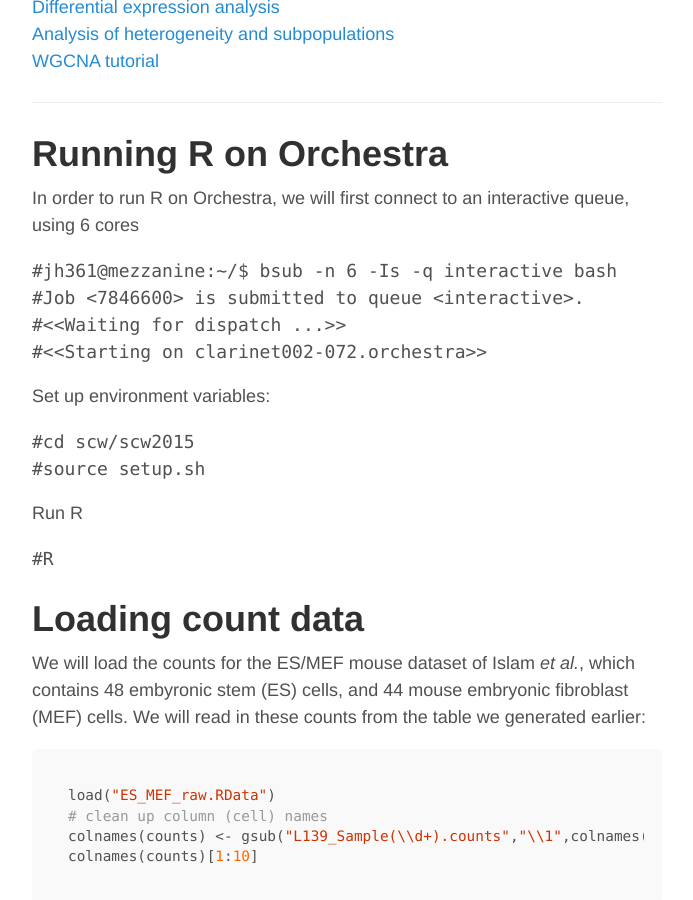
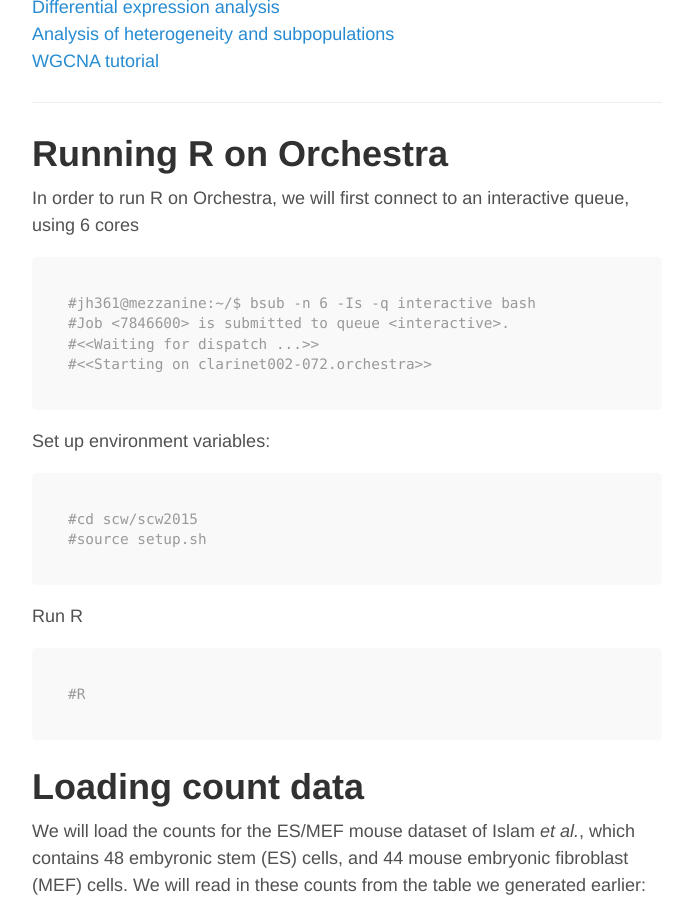
Before and after one commit to hms-dbmi/scw, a Jekyll site: the page built from _posts/2015-11-03-differential-expression.md, in a window 1280 px wide and 900 px high, scrolled down 474 px. Shown: the whole window, without its empty margins (293-986 px from the left). Built offline with Jekyll 4.4.1, drawn with Linux system fonts in a browser that asks for light colours; nearby versions of some CDN libraries; Markdown is read by kramdown in place of the engine named in the settings.

````diff
--- a/_posts/2015-11-03-differential-expression.md
+++ b/_posts/2015-11-03-differential-expression.md
@@ -17,7 +17,7 @@
 
 In order to run R on Orchestra, we will first connect to an interactive queue, using 6 cores
 
-```#bash
+```bash
 #jh361@mezzanine:~/$ bsub -n 6 -Is -q interactive bash
 #Job <7846600> is submitted to queue <interactive>.
 #<<Waiting for dispatch ...>>
@@ -26,14 +26,14 @@
 
 Set up environment variables:
 
-```#bash
+```bash
 #cd scw/scw2015
 #source setup.sh
 ```
 
 Run R
 
-```#bash
+```bash
 #R
 ```
 
````
